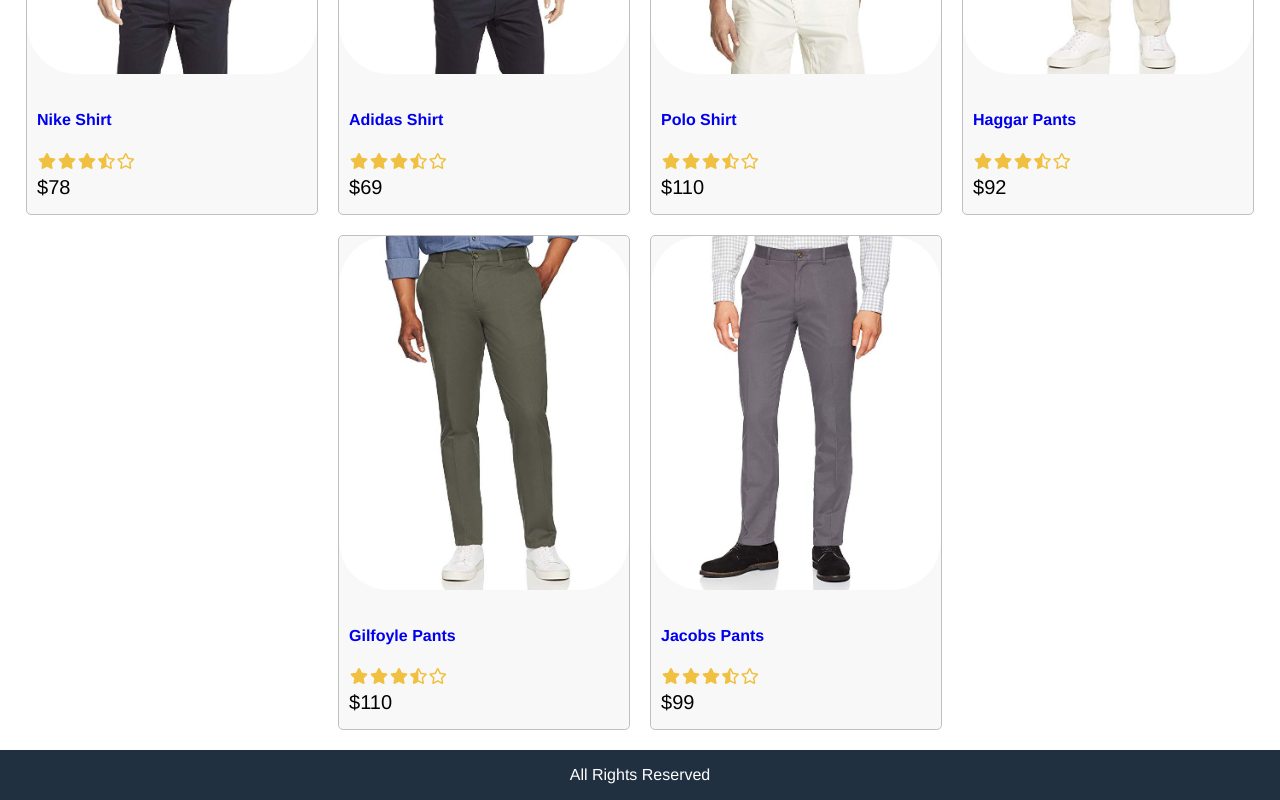
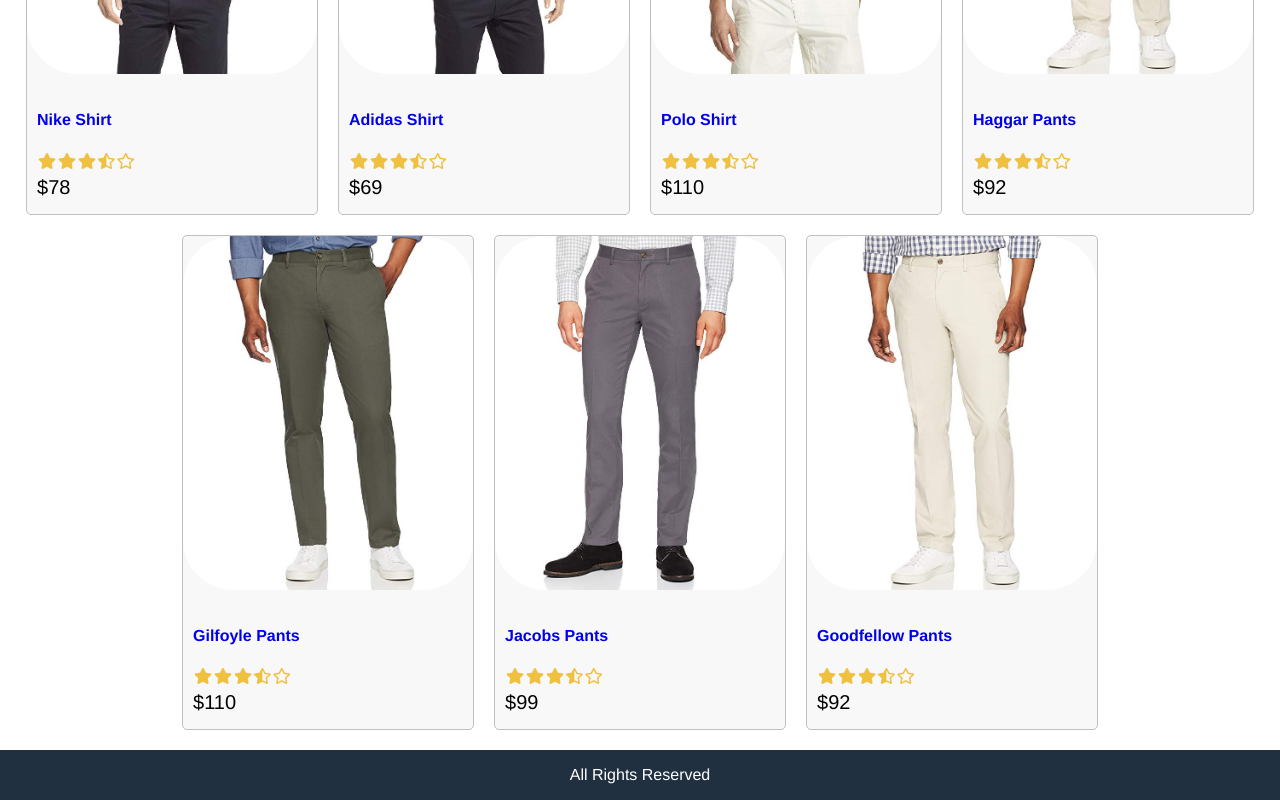
Before and after one commit to OnTheRocks/Ecommerce, a React (Create React App) app in the folder frontend/: page / in a window 1280 px wide. Shown: the part 351-1151 px from the top of the page. Built offline with nearby package versions, Linux system fonts and the light colour scheme.

Commit message:
Added product.

```diff
--- a/frontend/src/data.js
+++ b/frontend/src/data.js
@@ -65,6 +65,17 @@ const data = {
       rating: 4.5,
       numReviews: 10,
       description: 'High quality product',
+    },
+    {
+      _id: '7',
+      name: 'Goodfellow Pants',
+      category: 'Pants',
+      image: '/images/p4.jpg',
+      price: 92,
+      brand: 'Goodfellow',
+      rating: 5,
+      numReviews: 6,
+      description: 'High quality product',
     }
   ]
 }
```
